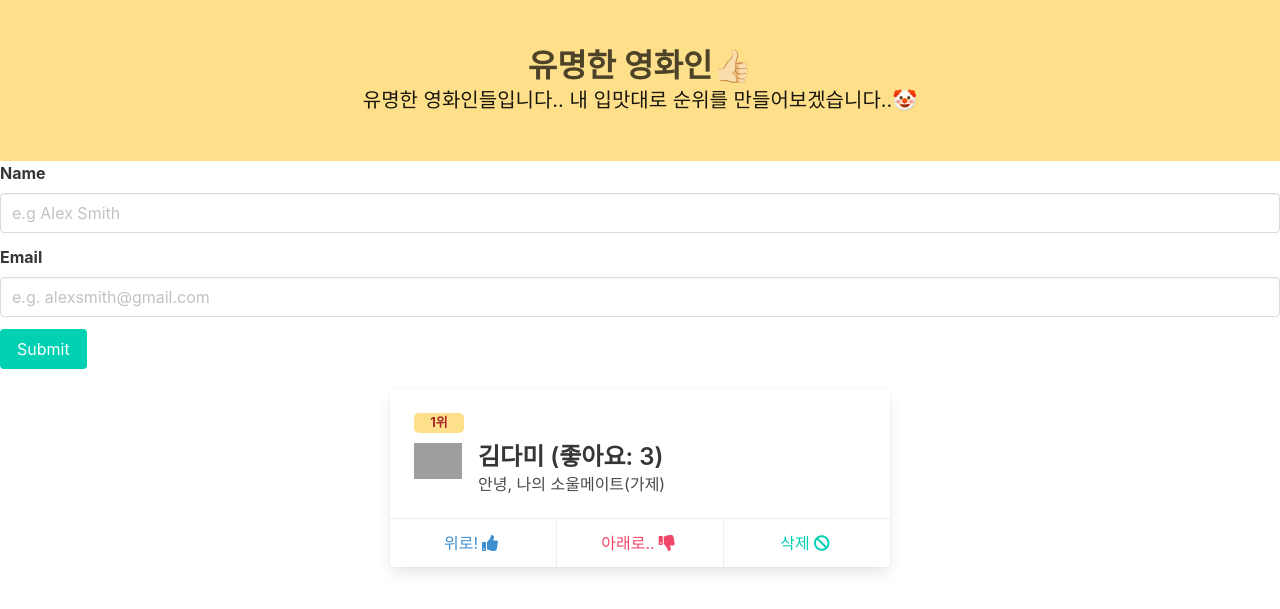
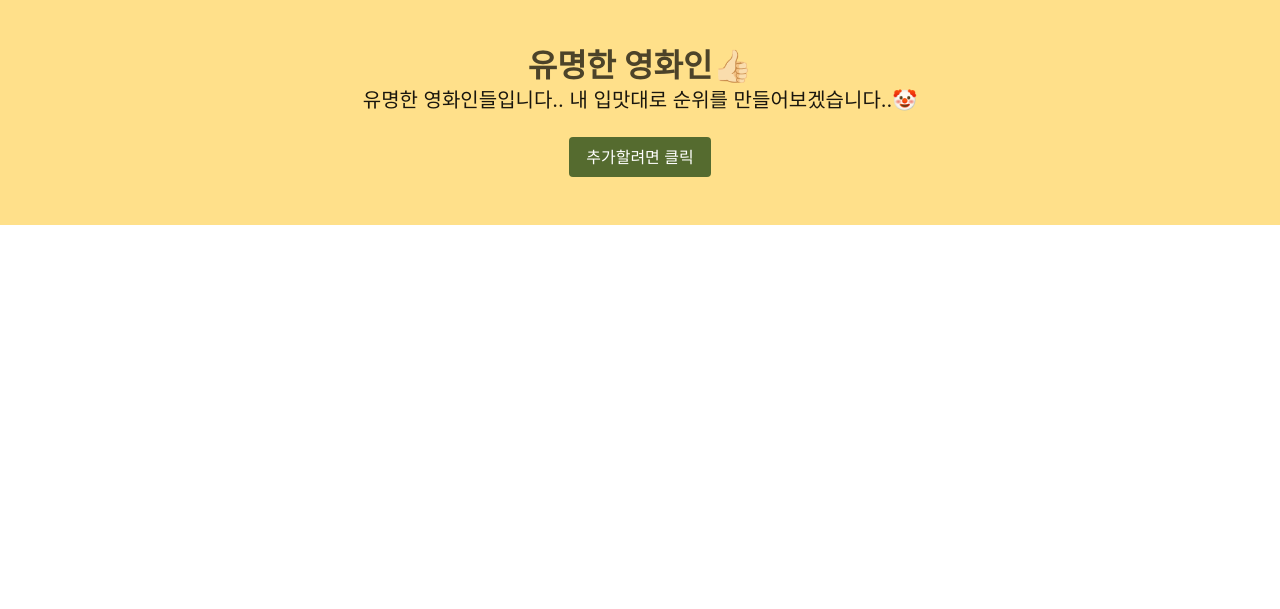
Before and after one commit to yeopto/flask-project, a Flask app: page / in a window 1280 px wide. Shown: the top 609 px of the page. Run offline with Flask 2, Linux system fonts and the light colour scheme; data that the repository does not hold is empty; grey boxes are pictures that could not be loaded.

Commit message:
2022-02-02 moviestar adding create ui

```diff
--- a/moviestar/templates/index.html
+++ b/moviestar/templates/index.html
@@ -11,6 +11,10 @@
   <link rel="stylesheet" href="https://use.fontawesome.com/releases/v5.15.4/css/all.css" integrity="sha384-DyZ88mC6Up2uqS4h/KRgHuoeGwBcD4Ng9SiP4dIRy0EXTlnuz47vAwmeGwVChigm" crossorigin="anonymous">
   <title>My favorite moviestar</title>
   <style>
+    #add {
+      display: none;
+    }
+
     .center {
       text-align: center;
     }
@@ -42,6 +46,18 @@
       font-weight: bold;
       color: brown;
     }
+
+    .button.is-primary {
+      background-color: darkolivegreen;
+    }
+
+    .wrap_create {
+      margin: 30px auto;
+      width: 500px;
+      border: solid 1px white;
+      border-radius: 10px;
+      padding: 5px;
+    }
   </style>
 </head>
 <body>
@@ -54,24 +70,21 @@
               <h2 class="subtitle">
                   유명한 영화인들입니다.. 내 입맛대로 순위를 만들어보겠습니다..🤡
               </h2>
+              <div class="control">
+                <button id="create_button" class="button is-primary" onclick="openClose()">추가할려면 클릭</button>
+              </div>
           </div>
       </div>
   </section>
-  <div class="wrap_create">
+  <div id="add" class="wrap_create">
     <div class="field">
-      <label class="label">Name</label>
+      <label class="label">영화인 URL</label>
       <div class="control">
-        <input class="input" type="text" placeholder="e.g Alex Smith">
-      </div>
-    </div>
-    <div class="field">
-      <label class="label">Email</label>
-      <div class="control">
-        <input class="input" type="email" placeholder="e.g. alexsmith@gmail.com">
+        <input class="input" type="text" placeholder="배우정보에 대한 주소를 입력해주세요.">
       </div>
     </div>
     <div class="control">
-      <button class="button is-primary">Submit</button>
+      <button class="button is-primary">추가!</button>
     </div>
   </div>
   <div class="star-list" id="star-box">
@@ -110,8 +123,19 @@
       showStar();
     });
 
+    function openClose() {
+      let status = $("#add").css("display");
+      if (status == 'block') {
+          $('#add').hide();
+          $('#create_button').text('추가하려면 클릭');
+      } else {
+          $('#add').show();
+          $('#create_button').text('닫기');
+      }
+    }
+
     function showStar() {
-      // $('#star-box').empty();
+      $('#star-box').empty();
 
       $.ajax({
         type: 'GET',
```
